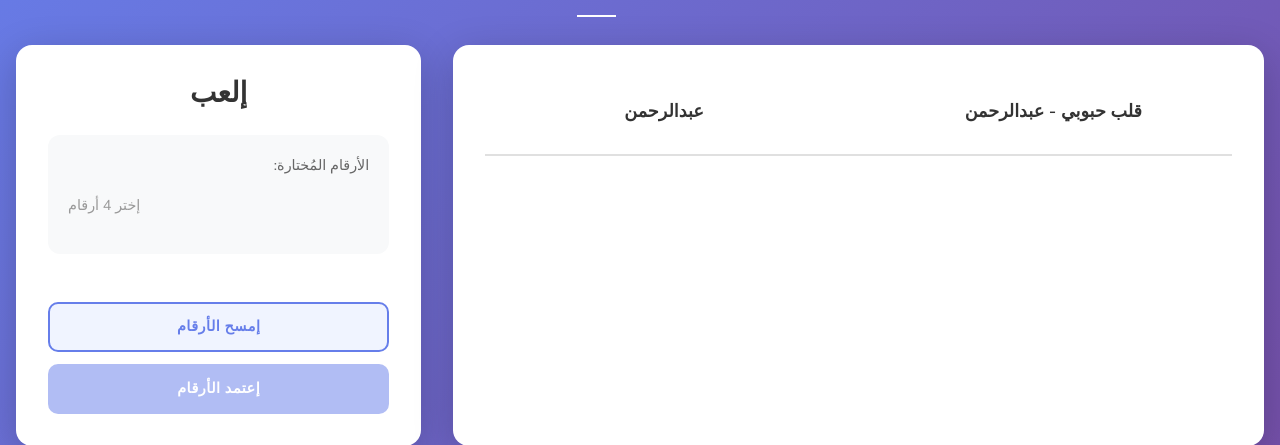
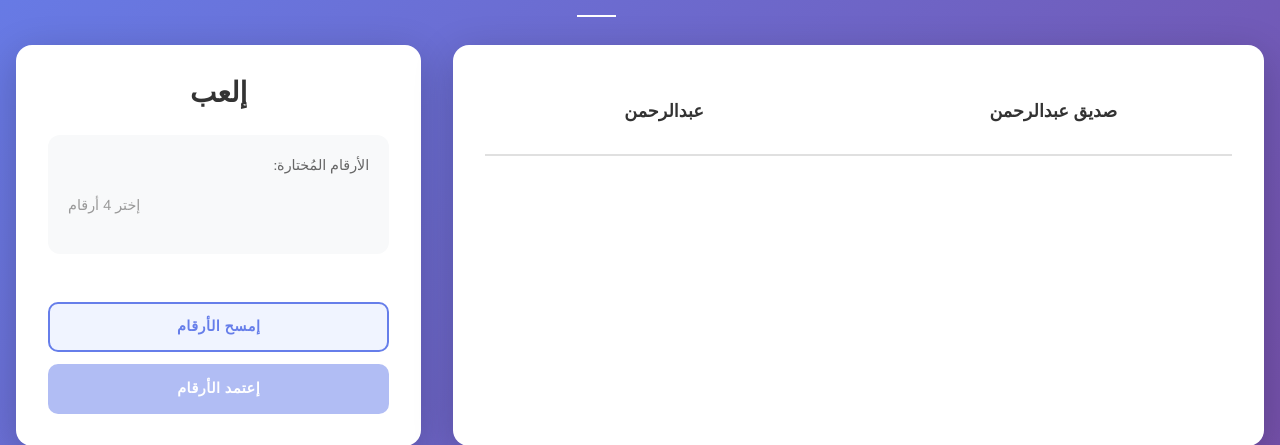
Before and after one commit to D3dS3c0x90/StarDot, a Django app: template templates/index.html in a window 1280 px wide. Shown: the part 153-598 px from the top of the page. Run offline with Django 5.2, Linux system fonts and the light colour scheme; data comes from the database, SQL or seed files in the repository; the template is opened without the code that fills it: values that come from a table or form of the project are taken from there, most other values are stand-ins (such as "Sample title", 1, 10 or a date in 2020); some libraries are stand-ins or nearby versions.

Commit message:
Modify The Names

```diff
--- a/static/assets/javascript.js
+++ b/static/assets/javascript.js
@@ -1,9 +1,9 @@
     let selectedNumbers = [];
-    let currentFriend = 'قلب حبوبي - زينب';
+    let currentFriend = 'صديق';
 
     const gameHistory = [
       { player: 'You', numbers: [2, 5, 7, 9], score: 850, result: 'win' },
-      { player: 'قلب حبوبي - زينب', numbers: [1, 4, 6, 8], score: 720, result: 'win' },
+      { player: 'صديق', numbers: [1, 4, 6, 8], score: 720, result: 'win' },
       ];
 
     const mySuggestions = [
--- a/templates/index.html
+++ b/templates/index.html
@@ -160,7 +160,7 @@
                 <!-- <span class="badge">أنا</span> -->
               </div>
               <div class="column-header">
-                <h4 id="friendNameDisplay">قلب حبوبي - {{ friend.user_name }}</h4>
+                <h4 id="friendNameDisplay">صديق {{ friend.user_name }}</h4>
                 <!-- <span class="badge" id="friendBadge">زينب</span> -->
               </div>
             </div>
```
Also changed, not shown: 1 other file.
